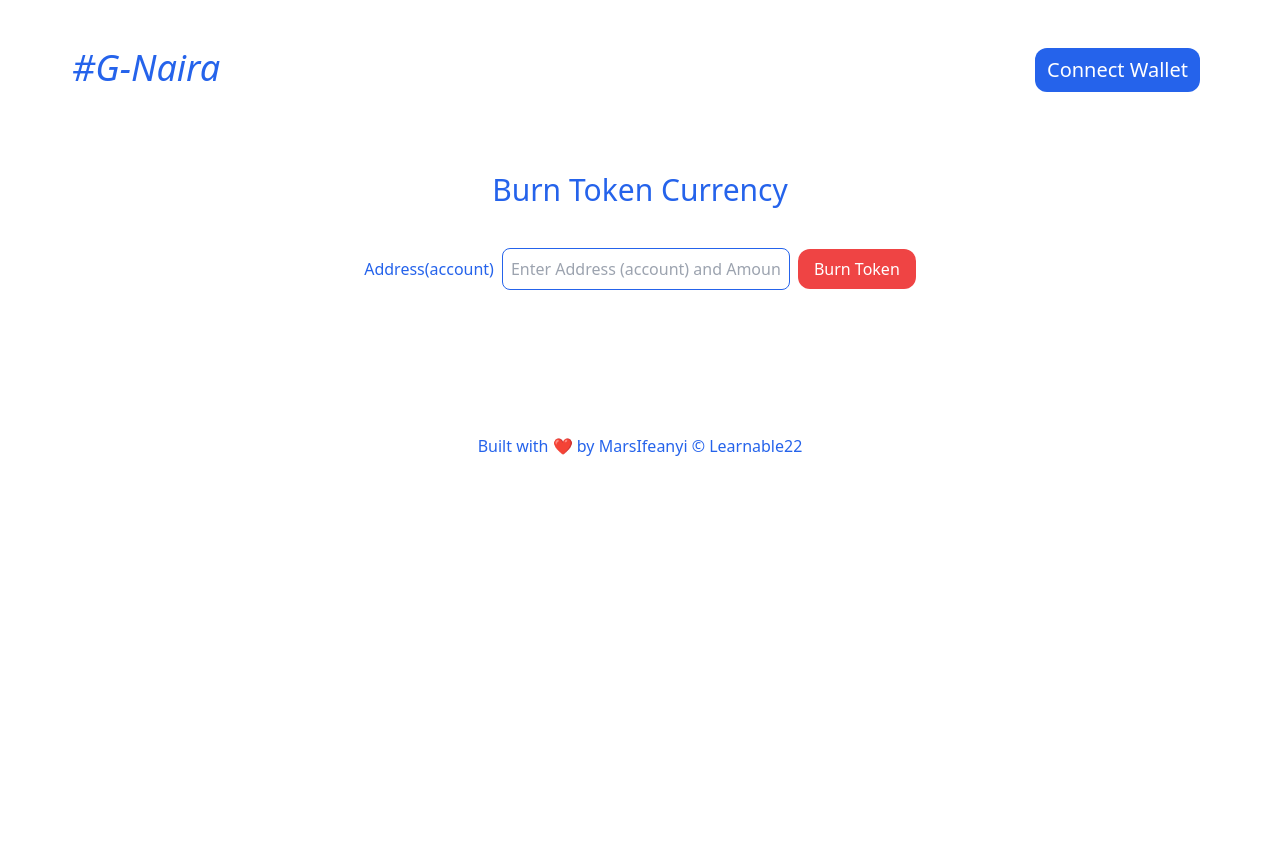
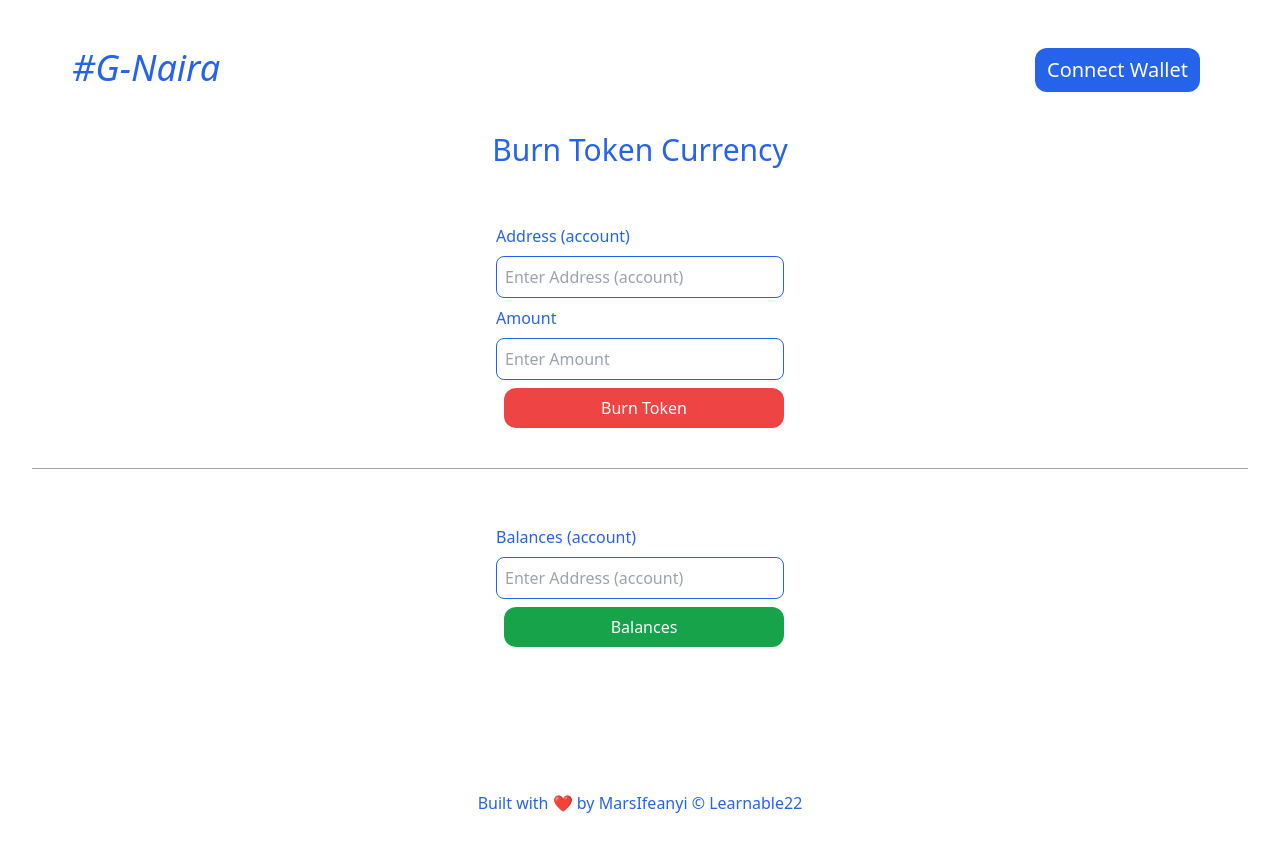
Before and after one commit to MarsIfeanyi/G-Naira-Digital-Currency, a React (Vite) app in the folder frontEnd/: page /burn-token in a window 1280 px wide. Shown: the top 852 px of the page. Before the commit the page ends 800 px from the top, so only its background shows below. Built offline with nearby package versions, Linux system fonts and the light colour scheme.

Commit message:
Update component

```diff
--- a/frontEnd/src/pages/BurnTokenPage.jsx
+++ b/frontEnd/src/pages/BurnTokenPage.jsx
@@ -1,12 +1,15 @@
 import { ethers } from "ethers";
 import { useState } from "react";
 import Web3Modal from "web3modal";
+import Balances from "../components/Balances";
 
 import { contractABI, contractAddress } from "../constants/config";
 
 const BurnTokenPage = () => {
-  const [feedback, setFeedback] = useState("");
-  const [transactionHash, setTransactionHash] = useState();
+  const [recipient, setRecipient] = useState("");
+  const [amount, setAmount] = useState("");
+
+  const [transactionHash, setTransactionHash] = useState("");
 
   const handleSubmit = async (e) => {
     e.preventDefault();
@@ -19,49 +22,57 @@ const BurnTokenPage = () => {
     const signer = provider.getSigner();
     const contract = new ethers.Contract(contractAddress, contractABI, signer);
 
-    //const transaction = await contract.sendFeedBack(feedback);
+    if (recipient && amount) {
+      const burnTokenTransaction = await contract.burnTokenCurrency(
+        recipient,
+        amount
+      );
 
-    setTransactionHash(`
-            Mining... ${transaction.hash}
+      setTransactionHash(`Mining... ${burnTokenTransaction.hash}`);
+      await burnTokenTransaction.wait();
+      setTransactionHash(`Mined... ${burnTokenTransaction.hash}`);
 
-            `);
-    await transaction.wait();
-    setTransactionHash(
-      `
-            Mined... ${transaction.hash}`
-    );
-
-    setFeedback("");
+      setRecipient("");
+      setAmount("");
+    }
   };
 
   return (
-    <div
-      className="mt-20
-    "
-    >
-      <h1
-        className="justify-center text-3xl mx-auto items-center text-center text-blue-600
-      "
-      >
+    <div className="mt-10">
+      <h1 className="justify-center text-3xl mx-auto items-center text-center text-blue-600">
         Burn Token Currency
       </h1>
 
       <form onSubmit={handleSubmit}>
-        <div className="flex flex-col space-y-6  space-x-0  md:space-x-4  mx-auto items-center justify-center mt-10">
+        <div className="flex flex-col space-y-6 md:space-x-4 mx-auto items-center justify-center mt-14">
           {/* Individual Container */}
-          <div className="space-y-2 md:space-y-0 flex-col md:flex-row  ">
-            <label htmlFor="feedback" className="text-blue-600 mr-2">
-              Address(account)
+          <div className="space-y-2 flex flex-col">
+            <label htmlFor="recipient" className="text-blue-600 mr-2">
+              Address (account)
             </label>
 
             <input
               type="text"
-              value={feedback}
-              placeholder="Enter Address (account) and Amount"
+              value={recipient}
+              placeholder="Enter Address (account)"
               required
-              onChange={(e) => setFeedback(e.target.value)}
+              onChange={(e) => setRecipient(e.target.value)}
               className="rounded-lg p-2 border border-blue-600 w-72"
             />
+
+            <label htmlFor="amount" className="text-blue-600 mr-2">
+              Amount
+            </label>
+
+            <input
+              type="number"
+              value={amount}
+              placeholder="Enter Amount"
+              required
+              onChange={(e) => setAmount(e.target.value)}
+              className="rounded-lg p-2 border border-blue-600 w-72"
+            />
+
             <button
               type="submit"
               className="bg-red-500 rounded-xl py-2 px-4 text-white ml-2   "
@@ -71,6 +82,10 @@ const BurnTokenPage = () => {
           </div>
         </div>
       </form>
+
+      <h3 className="text-center justify-center mt-8">{transactionHash}</h3>
+
+      <Balances />
     </div>
   );
 };
```
